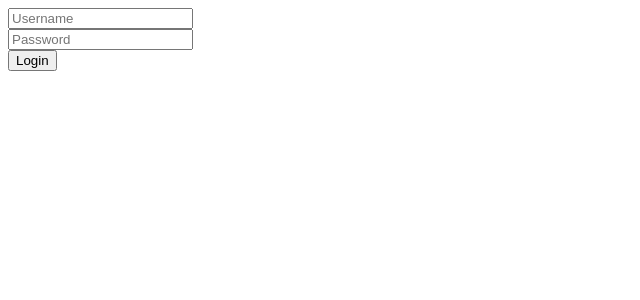
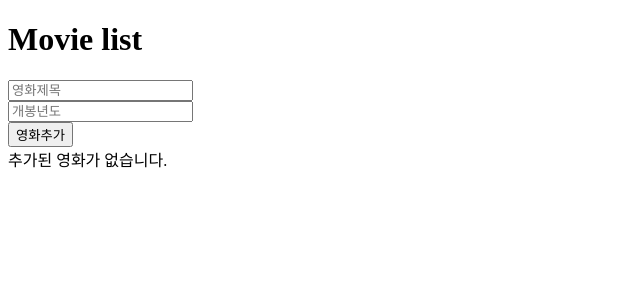
Before and after one commit to Choi043/react-basic, a React (Create React App) app: page / in a window 1280 px wide. Shown: the top 300 px of the page, without its empty margins (0-640 px from the left). Built offline with nearby package versions, Linux system fonts and the light colour scheme.

Commit message:
movie add-remove

```diff
--- a/src/App.js
+++ b/src/App.js
@@ -1,28 +1,36 @@
 import React, { useState } from 'react';
+import Movie from './components/Movie';
+import MovieForm from './components/MovieForm'
 
 function App() {
-  const [username, setUsername] = useState('');
-  const [password, setPassword] = useState('');
-  const onSubmit = (event) => {
-    event.preventDefault();
-    console.log(username, password);
+  const [movies, setMovies] = useState([]);
+
+  const removeMovie = (id) => {
+    setMovies(movies.filter(movie => {
+      return movie.id !== id;
+    }));
   };
 
+  const renderMovies = movies.length ? movies.map(movie => {
+    return (
+      <Movie
+        movie={movie}
+        key = {movie.id}
+        removeMovie={removeMovie}
+      />
+    );
+  }) : '추가된 영화가 없습니다.';
+  const addMovie = (movie) =>{
+    setMovies([
+      ...movies,
+        movie
+    ]);
+  };
   return (
     <div className="App">
-      <form onSubmit={ onSubmit }>
-        <input
-          placeholder="Username"
-          value={ username }
-          onChange={ (e) => setUsername(e.target.value) }
-        /><br />
-        <input
-          placeholder="Password"
-          value={ password }
-          onChange={ (e) => setPassword(e.target.value) }
-        /><br />
-        <button type="submit">Login</button>
-      </form>
+      <h1>Movie list</h1>
+      <MovieForm addMovie={addMovie}/>
+      { renderMovies }
     </div>
   );
 }
--- a/src/components/Movie.js
+++ b/src/components/Movie.js
@@ -1,10 +1,19 @@
 import React from 'react';
 
-const Movie = ({ movie }) => {
+const Movie = ({ movie,removeMovie }) => {
     return (
         <div className="movie">
-            <div className="movie-title">{movie.title}</div>
-            <div className="movie-year">{movie.year}</div>
+            <div className="movie-title">
+                {movie.title}
+                <span className="movie-year">
+                    ({movie.year})
+                </span>
+            </div>
+            <div>
+                <button onClick={() => removeMovie(movie.id)}>
+                    삭제
+                </button>
+            </div>
         </div>
     );
 };
--- /dev/null
+++ b/src/components/MovieForm.js
@@ -0,0 +1,41 @@
+import React, { useState } from 'react';
+
+const MovieForm = ({ addMovie }) => {
+    const [movieTitle, setMovieTitle] = useState('');
+    const [movieYear, setMovieYear] = useState('');
+
+    const resetForm = () => {
+        setMovieTitle('');
+        setMovieYear('');
+    };
+
+    const onSubmit = (event) =>{
+        event.preventDefault();
+        addMovie({
+            id: Date.now(),
+            title: movieTitle,
+            year: movieYear,
+        });
+        setMovieTitle('');
+        setMovieYear('');
+    };
+    return (
+    <form onSubmit={onSubmit}>
+        <input
+        type="text"
+        value={movieTitle}
+        placeholder="영화제목"
+        onChange={e => setMovieTitle(e.target.value)}
+        /><br />
+        <input
+        type="text"
+        value={movieYear}
+        placeholder="개봉년도"
+        onChange={e => setMovieYear(e.target.value)}
+        /><br />
+        <button type="submit">영화추가</button>
+    </form>
+    )
+};
+
+export default MovieForm;
--- a/src/index.js
+++ b/src/index.js
@@ -2,7 +2,6 @@
 import ReactDOM from 'react-dom';
 import './index.css';
 import App from './App';
-import reportWebVitals from './reportWebVitals';
 
 ReactDOM.render(
   <React.StrictMode>
```
